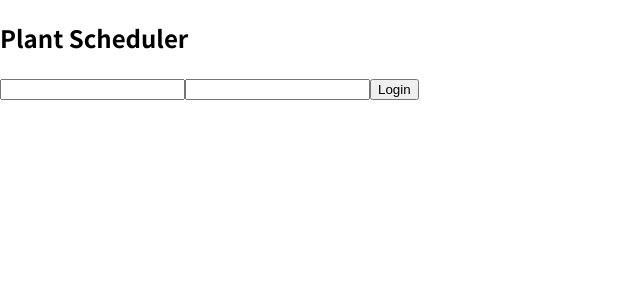
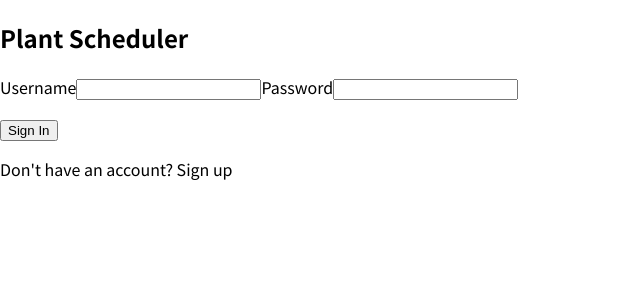
Before and after one commit to nuharahman9/plant-scheduler, a React (Create React App) app: page / in a window 1280 px wide. Shown: the top 300 px of the page, without its empty margins (0-640 px from the left). Built offline with nearby package versions, Linux system fonts and the light colour scheme; no server answers.

Commit message:
Reg and login

```diff
--- a/src/components/User/Login.css
+++ b/src/components/User/Login.css
@@ -0,0 +1,3 @@
+button {
+  cursor: pointer;
+}
--- a/src/components/User/Login.js
+++ b/src/components/User/Login.js
@@ -1,13 +1,16 @@
 import React, { useState, useEffect } from 'react';
 import "firebase/auth";
 import fire from './config';
+import "./Login.css";
 import Home from '../Homepage/homepage';
 
 const Login = () => {
+  const [currentUser, setCurrentUser] = useState('');
   const [enteredEmail, setEmail] = useState('');
   const [enteredPassword, setPassword] = useState('');
-  const [currentUser, setCurrentUser] = useState('');
- // const [hasAccount, setHasAccount] = useState(false);
+  const [hasAccount, setHasAccount] = useState(true);
+  const [emailError, setEmailError] = useState('');
+  const [passwordError, setPasswordError] = useState('');
 
   const emailHandler = (event) => {
     setEmail(event.target.value);
@@ -15,21 +18,56 @@ const Login = () => {
   const passwordHandler = (event) => {
     setPassword(event.target.value);
   };
+  const clearErrors = () => {
+    setEmailError('');
+    setPasswordError('');
+  };
+ // const clearInput = () => {
+   // setPassword('');
+ // };
 
   const LoginHandler = (event) => {
     event.preventDefault();
+    clearErrors();
     fire.auth().signInWithEmailAndPassword(enteredEmail, enteredPassword)
     .catch(error => {
-        setPassword('');
-        //change later for individual cases
+        switch(error.code) {
+          case "auth/invalid-email":
+          case "auth/user-not-found":
+            setEmailError(error.message);
+            break;
+          case "auth/wrong-password":
+            setPasswordError(error.message);
+            break;
+          default:
+
+
+        }
     });
-
-  //  console.log(LoginData);
-
   };
 
+  const RegistrationHandler = (event) => {
+    event.preventDefault();
+    clearErrors();
+    fire.auth().createUserWithEmailAndPassword(enteredEmail, enteredPassword)
+    .catch(error => {
+        switch(error.code) {
+          case "auth/invalid-email":
+          case "auth/email-already-in-use":
+            setEmailError(error.message);
+            break;
+          case "auth/weak-password":
+            setPasswordError(error.message);
+            break;
+          default:
+            authListener();
+        }
+    });
+  };
+
+
   const LogoutHandler = () => {
-    fire.auth.signOut();
+    fire.auth().signOut();
   };
 
   const authListener = () => {
@@ -44,22 +82,43 @@ const Login = () => {
     })
   };
 
-  useEffect(() => {
+  useEffect(() => {  //not sure if this needs to be here
     authListener();
   });
 
+  const toggleSettings = () => {
+    setHasAccount(!hasAccount);
+    clearErrors();
+
+  };
 
 
   return (
       <div>
         {currentUser ? (
           <Home logoutHandler={LogoutHandler} />
-        ) : (
-          <form onSubmit={LoginHandler}>
+        ) :
+            (
+          <form>
           <div className="login-style">
-            <input type="email" onChange={emailHandler}/>
-            <input type="password" onChange={passwordHandler} value={enteredPassword}/>
-            <button type="submit">Login</button>
+            <label>Username</label>
+            <input type="email" id="username" onChange={emailHandler}/>
+            <label>Password</label>
+            <input type="password" id="pass" onChange={passwordHandler} required value={enteredPassword}/>
+            <p className="errorMsg">{passwordError}{emailError}</p>
+            <div className="btnContainer">
+              {hasAccount ? (
+                <>
+                <button onClick={LoginHandler}>Sign In</button>
+                <p>Don't have an account? <span onClick={toggleSettings}>Sign up</span></p>
+                </>
+              ) : (
+                <>
+                <button type="submit" onClick={RegistrationHandler}>Register</button>
+                <p>Already have an account? <span onClick={toggleSettings}>Sign In</span></p>
+                </>
+              )}
+            </div>
           </div>
         </form>
 
```
